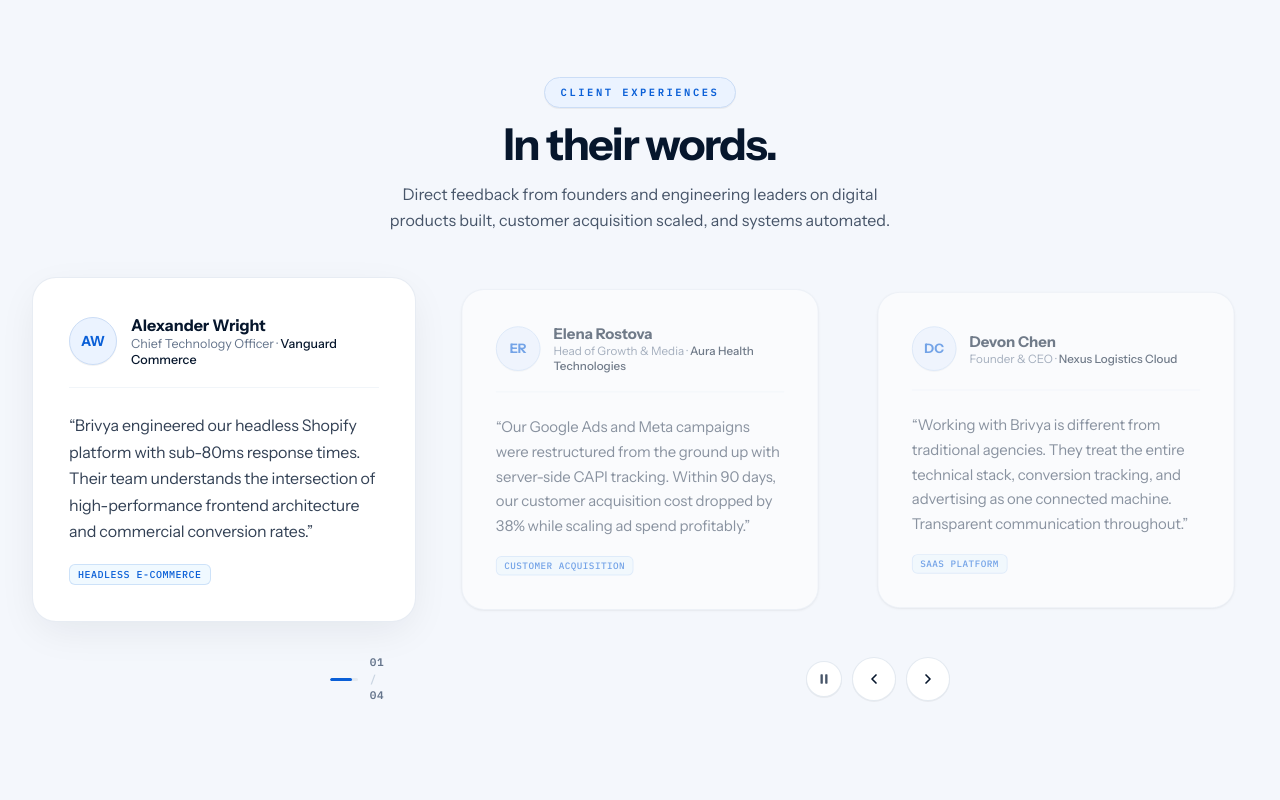
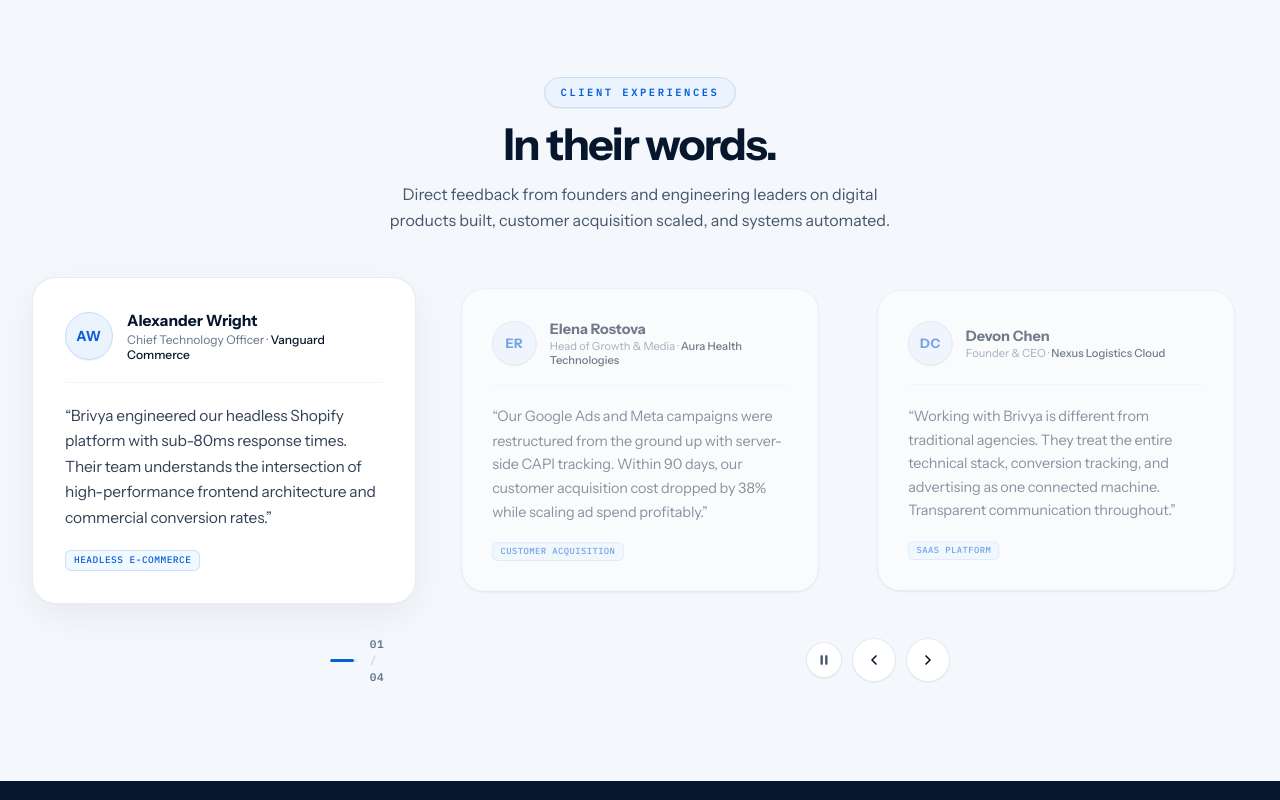
Before and after one commit to ahmeen2812/brivya-platform, a Next.js app: page / in a window 1280 px wide. Shown: the part 1680-2480 px from the top of the page. Built offline with nearby package versions, Linux system fonts and the light colour scheme.

Commit message:
fix(testimonials): resolve tracking-wider attribute error and standardize card heights

```diff
--- a/src/components/sections/testimonials/components/ReviewCard.tsx
+++ b/src/components/sections/testimonials/components/ReviewCard.tsx
@@ -19,15 +19,21 @@ export const ReviewCard = forwardRef<HTMLDivElement, ReviewCardProps>(
         aria-roledescription="slide"
         aria-label={`Review ${cardIndex + 1}: ${review.authorName}`}
         aria-hidden={!isActive}
-        className={`relative w-full max-w-[540px] sm:max-w-[580px] md:max-w-[620px] rounded-2xl sm:rounded-3xl bg-white border border-slate-200/80 p-6 sm:p-8 md:p-9 transition-all duration-500 ease-[cubic-bezier(0.16,1,0.3,1)] select-none shrink-0 ${
+        /*
+          Equal Height Standards:
+          - h-full and min-h enforce uniform card heights across all slide items
+          - flex-col justify-between anchors the header at the top and the category tag at the bottom
+        */
+        className={`relative w-full h-full min-h-[290px] sm:min-h-[310px] md:min-h-[320px] rounded-2xl sm:rounded-3xl bg-white border border-slate-200/80 p-6 sm:p-7 md:p-8 flex flex-col justify-between transition-all duration-500 ease-[cubic-bezier(0.16,1,0.3,1)] select-none shrink-0 ${
           isActive
             ? "opacity-100 scale-100 shadow-[0_12px_40px_-6px_rgba(6,22,44,0.08)] z-20 pointer-events-auto"
             : "opacity-40 sm:opacity-55 scale-[0.93] shadow-sm z-10 pointer-events-none"
         }`}
       >
-        {/* Top Header: Author Portrait/Initials + Category Tag + Rating */}
-        <div className="flex items-center justify-between pb-5 border-b border-slate-100">
-          <div className="flex items-center gap-3.5">
+        {/* Top Header: Author Avatar/Initials + Name & Credentials */}
+        <div>
+          <div className="flex items-center justify-between pb-4 sm:pb-5 border-b border-slate-100">
+            <div className="flex items-center gap-3 sm:gap-3.5">
               {/* Avatar Photo or Refined Initials Badge */}
               <div className="relative flex h-11 w-11 sm:h-12 sm:w-12 shrink-0 items-center justify-center rounded-full bg-[#EBF3FF] border border-[#CBDDF6] text-[#0A5FD7] font-sans font-bold text-sm overflow-hidden shadow-2xs">
                 {review.authorAvatarUrl ? (
@@ -39,23 +45,28 @@ export const ReviewCard = forwardRef<HTMLDivElement, ReviewCardProps>(
                     className="h-full w-full object-cover"
                   />
                 ) : (
-                <span tracking-wider>{review.initials}</span>
+                  /* Fixed: className="tracking-wider" replaces the bare non-boolean attribute */
+                  <span className="tracking-wider">{review.initials}</span>
                 )}
               </div>
 
               <div className="flex flex-col">
-              <span className="font-sans text-[15px] sm:text-[16px] font-bold text-[#06162C] leading-snug">
+                <span className="font-sans text-[14.5px] sm:text-[15.5px] font-bold text-[#06162C] leading-snug">
                   {review.authorName}
                 </span>
-              <span className="font-sans text-[12px] sm:text-[12.5px] text-[#64748B] leading-tight">
-                {review.authorRole} · <span className="text-[#06162C] font-medium">{review.authorCompany}</span>
+                <span className="font-sans text-[11.5px] sm:text-[12px] text-[#64748B] leading-tight">
+                  {review.authorRole} ·{" "}
+                  <span className="text-[#06162C] font-medium">{review.authorCompany}</span>
                 </span>
               </div>
             </div>
 
             {/* Optional Verified 5-Star Indicator */}
             {review.ratingStars && (
-            <div className="hidden xs:flex items-center gap-0.5" aria-label={`${review.ratingStars} out of 5 stars`}>
+              <div
+                className="hidden xs:flex items-center gap-0.5"
+                aria-label={`${review.ratingStars} out of 5 stars`}
+              >
                 {[...Array(review.ratingStars)].map((_, i) => (
                   <svg
                     key={i}
@@ -71,15 +82,16 @@ export const ReviewCard = forwardRef<HTMLDivElement, ReviewCardProps>(
             )}
           </div>
 
-        {/* Review Quote Typography (High readability, generous line-height) */}
-        <p className="mt-5 sm:mt-6 font-sans text-[14.5px] sm:text-[15.5px] md:text-[16px] leading-[1.65] text-[#334155] font-normal tracking-[-0.01em]">
+          {/* Review Quote Typography (High readability, comfortable spacing) */}
+          <p className="mt-4 sm:mt-5 font-sans text-[14px] sm:text-[15px] md:text-[15.5px] leading-[1.65] text-[#334155] font-normal tracking-[-0.01em]">
             &ldquo;{review.quote}&rdquo;
           </p>
+        </div>
 
-        {/* Category Pill Tag */}
+        {/* Bottom Category Pill Tag (Anchored to card floor) */}
         {review.categoryTag && (
-          <div className="mt-5 flex items-center justify-start">
-            <span className="font-mono text-[10px] uppercase tracking-wider text-[#0A5FD7] bg-sky-50 border border-[#0A5FD7]/15 rounded-md px-2 py-0.5 font-medium">
+          <div className="mt-4 sm:mt-5 flex items-center justify-start">
+            <span className="font-mono text-[9.5px] uppercase tracking-wider text-[#0A5FD7] bg-sky-50 border border-[#0A5FD7]/15 rounded-md px-2 py-0.5 font-medium">
               {review.categoryTag}
             </span>
           </div>
```
Lines whose indentation alone changed are shown as unchanged.
